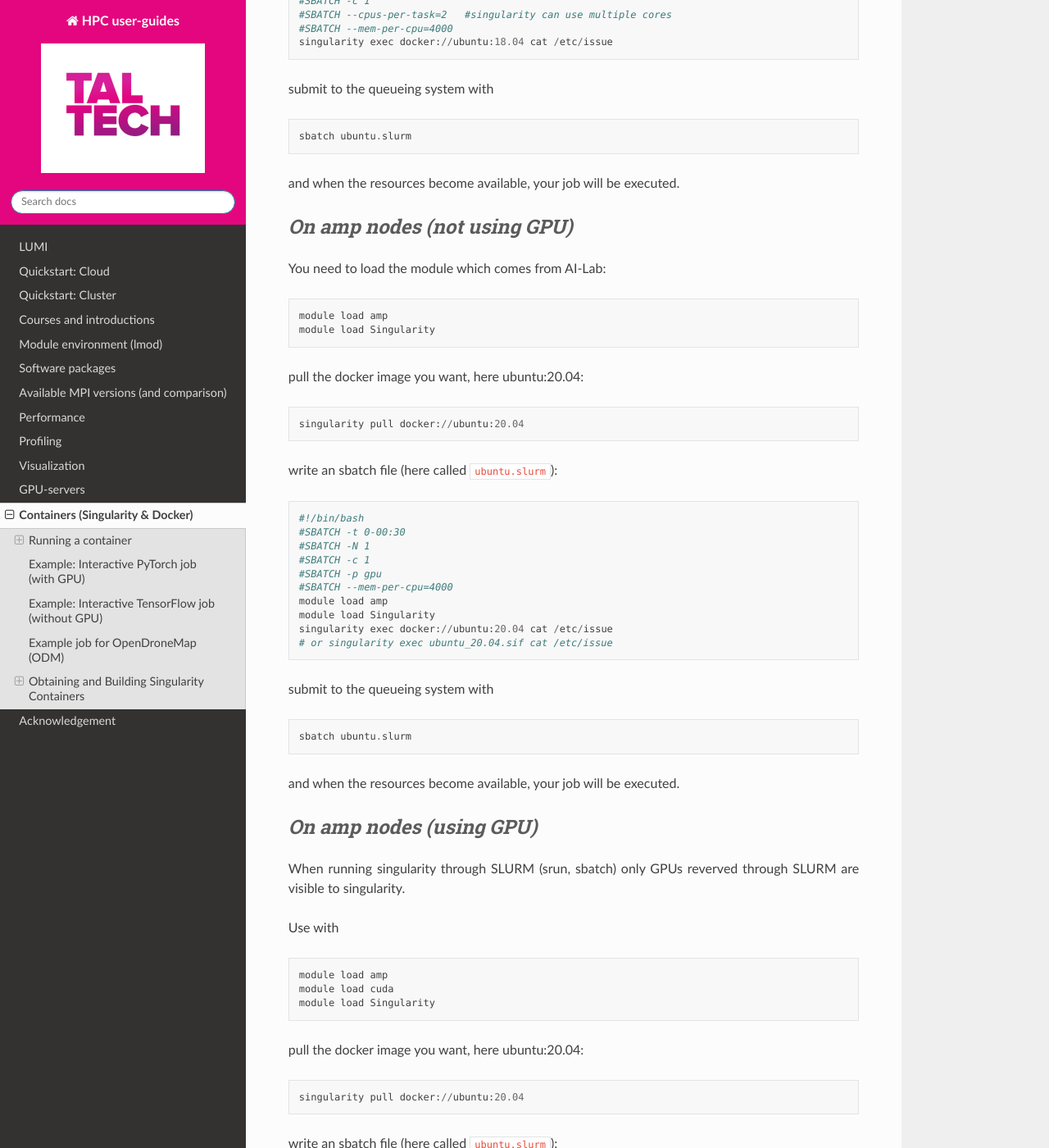
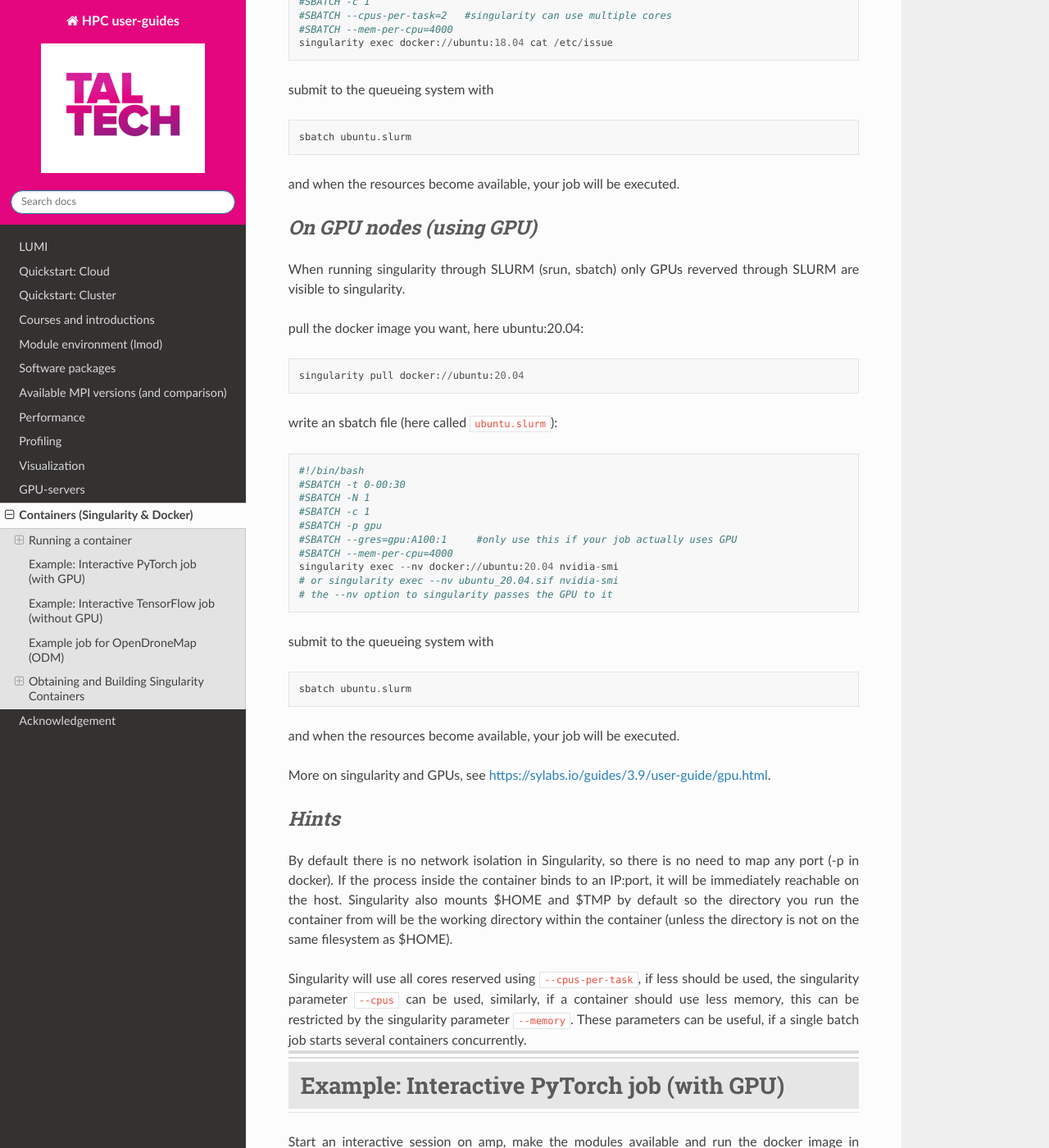
Before and after one commit to TalTech-HPC-Centre/user-guides-source, a Sphinx documentation site: the page built from docs/singularity.md, in a window 1280 px wide and 1400 px high, scrolled down 780 px. Shown: the whole window at 82% size. Built offline with Sphinx 7.4.7 and the Read the Docs theme 2.0.0, drawn with Linux system fonts in a browser that asks for light colours; some of the changed text lies outside the part shown.

Commit message:
changes to rocky
	modified:   singularity.md

```diff
--- a/docs/singularity.md
+++ b/docs/singularity.md
@@ -1,4 +1,4 @@
-<span style="color:red">not changed to rocky yet</span>
+<span style="color:orange">changed but not tested</span>
 
 # Containers (Singularity & Docker)
 
@@ -15,13 +15,10 @@
 
 ---
 
-### _On green or gray nodes_
 
-<!--
-<span style="color:red">Singularity currently does not work on green/gray nodes, please use amp/amp2</span>
-<br><br>
--->
-here is a native installation from CentOS EPEL of singularity 3.8.7, no modules to load.
+native installation from Rocky 8 EPEL of `singularity-ce version 4.1.5-1.el8`, no modules to load.
+
+### _On all nodes using CPU only_
 
 pull the docker image you want, here ubuntu:18.04
 
@@ -44,48 +41,14 @@
 and when the resources become available, your job will be executed.
 
 
-### _On amp nodes (not using GPU)_
-
-You need to load the module which comes from AI-Lab:
-
-    module load amp
-    module load Singularity
-
-pull the docker image you want, here ubuntu:20.04:
-
-    singularity pull docker://ubuntu:20.04
-
-write an sbatch file (here called `ubuntu.slurm`):
-
-    #!/bin/bash
-    #SBATCH -t 0-00:30
-    #SBATCH -N 1
-    #SBATCH -c 1
-    #SBATCH -p gpu
-    #SBATCH --mem-per-cpu=4000
-    module load amp
-    module load Singularity
-    singularity exec docker://ubuntu:20.04 cat /etc/issue
-    # or singularity exec ubuntu_20.04.sif cat /etc/issue
-
-submit to the queueing system with
-
-    sbatch ubuntu.slurm
-
-and when the resources become available, your job will be executed.
 
 
 
-### _On amp nodes (using GPU)_
+### _On GPU nodes (using GPU)_
 
 When running singularity through SLURM (srun, sbatch) only GPUs reverved through SLURM are visible to singularity.
 
 
-Use with
-
-    module load amp
-    module load cuda
-    module load Singularity
 
 pull the docker image you want, here ubuntu:20.04:
 
@@ -100,9 +63,6 @@
     #SBATCH -p gpu
     #SBATCH --gres=gpu:A100:1     #only use this if your job actually uses GPU
     #SBATCH --mem-per-cpu=4000
-    module load amp
-    module load cuda
-    module load Singularity
     singularity exec --nv docker://ubuntu:20.04 nvidia-smi
     # or singularity exec --nv ubuntu_20.04.sif nvidia-smi
     # the --nv option to singularity passes the GPU to it
@@ -140,8 +100,6 @@
 
 Start an interactive session on amp, make the modules available and run the docker image in singularity:
 
-    module load amp
-    module load Singularity
     srun -t 1:00:00 -p gpu --gres=gpu:1 --pty bash
     singularity exec --nv docker://pytorch/pytorch python
 
@@ -170,8 +128,6 @@
 
     srun -t 1:00:00 -p gpu --pty bash
     source /usr/share/lmod/lmod/init/bash
-    module load amp
-    module load Singularity/3.7.3
     singularity run docker://tensorflow/tensorflow
 
 inside the container run
@@ -260,8 +216,6 @@
     #SBATCH --partition gpu
     #SBATCH --gres=gpu:A100:1
 
-    module load amp
-    module load Singularity
 
     singularity run --nv --bind $(pwd)/opendronemap/Laagna-2021:/datasets/code docker://opendronemap/odm --project-path /datasets --dsm
 
```
